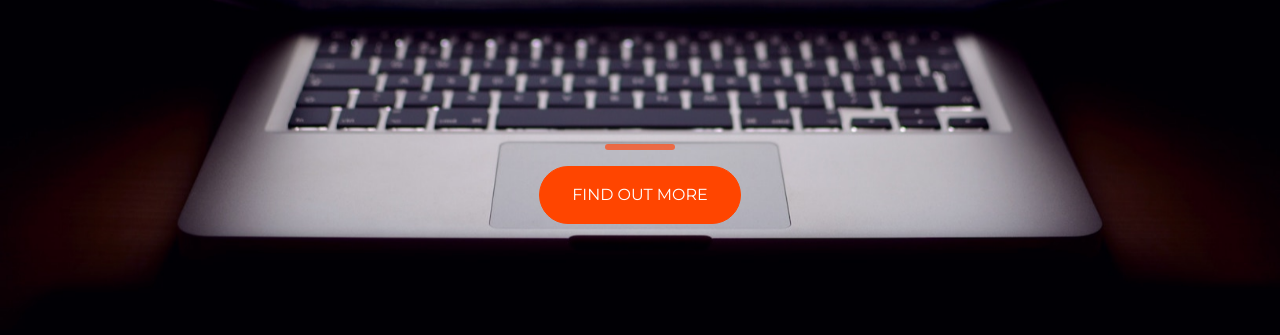
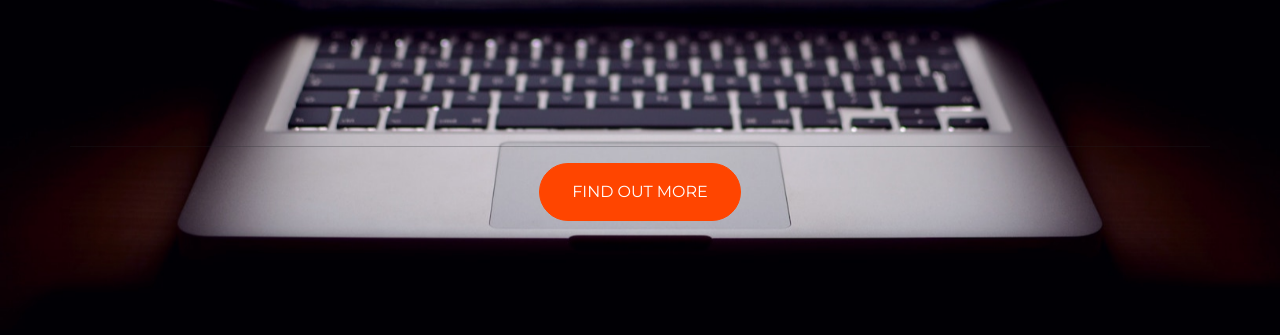
Before and after one commit to Brianmariita/Brianmariita.github.io, a plain HTML site: page index.html in a window 1280 px wide. Shown: the part 329-664 px from the top of the page. Drawn offline with nearby package versions, Linux system fonts and the light colour scheme.

Commit message:
Update style.css

```diff
--- a/style.css
+++ b/style.css
@@ -39,7 +39,7 @@ body .container h3{
   display: flex;
   justify-content: center;
 }
-hr.col-12{
+hr.line{
   border-color: rgb(255, 73, 18);
   border-width: 6px;
   max-width: 70px;
```
